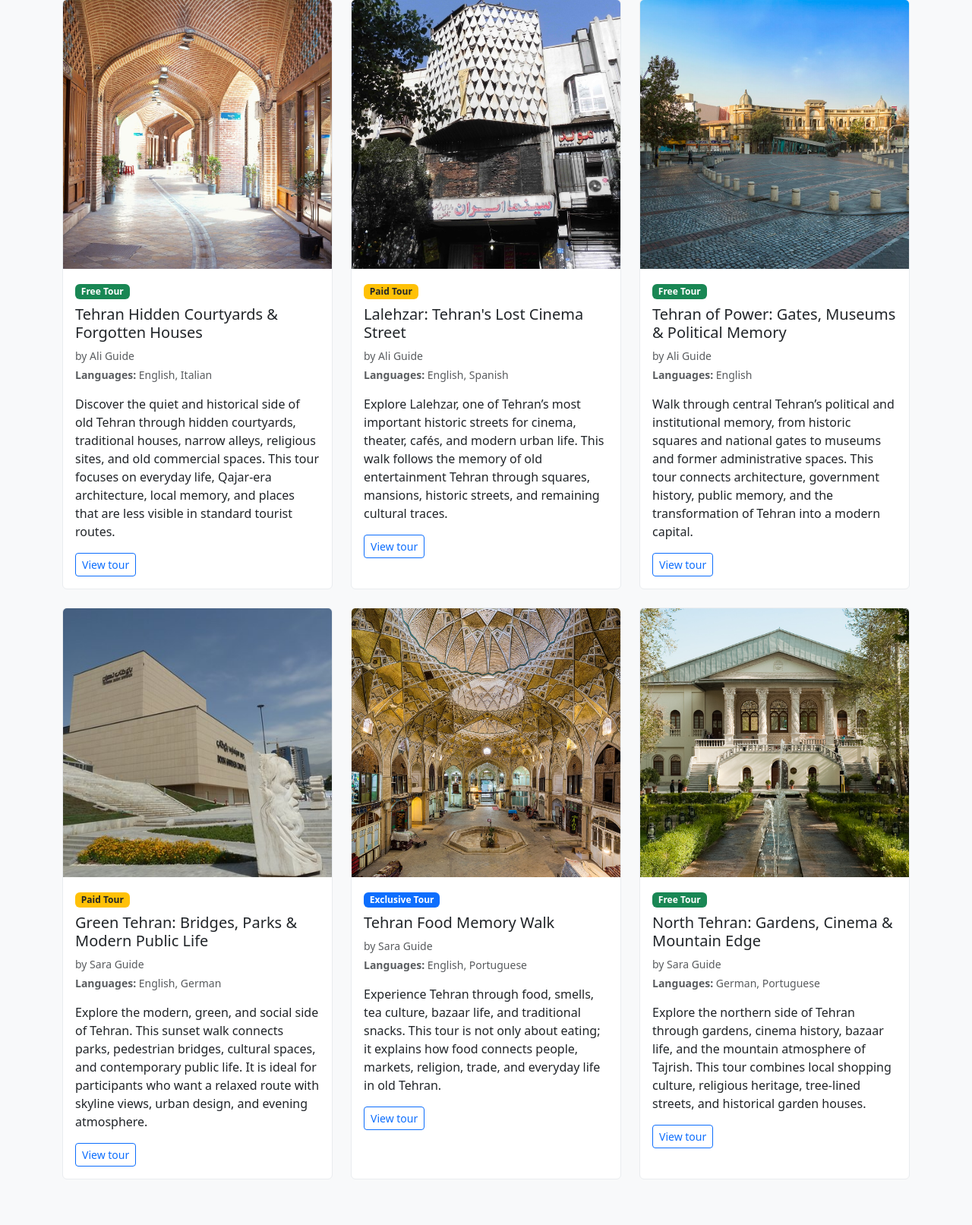
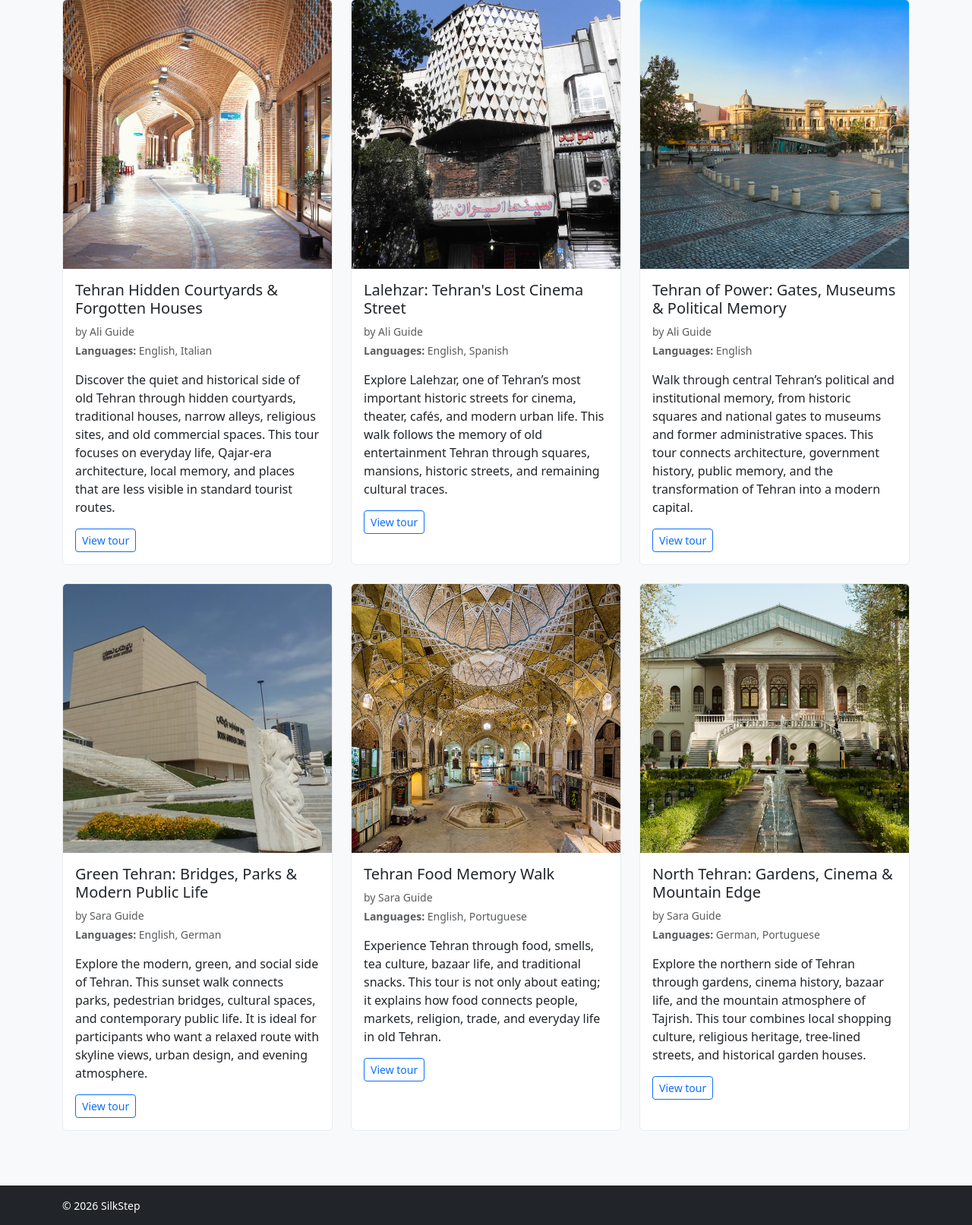
Before and after one commit to Mokeshmiri/SilkStep, a Flask app: page /tours in a window 1280 px wide. Shown: the part 266-1879 px from the top of the page at 76% size. Run offline with Flask 3, Linux system fonts and the light colour scheme; data comes from the database, SQL or seed files in the repository.

Commit message:
remove tour payment label, keep tours free only

```diff
--- a/app.py
+++ b/app.py
@@ -356,7 +356,7 @@ def new_tour():
             request.form.get("txt_title"),
             schedule_display(schedule),
             f"{duration_minutes} minutes",
-            request.form.get("txt_payment"),
+            "Free Tour",
             request.form.get("txt_summary"),
             "",
             request.form.get("txt_meeting_point", "").strip(),
@@ -411,7 +411,7 @@ def edit_tour(tour_id):
             request.form.get("txt_title"),
             schedule_display(schedule),
             f"{duration_minutes} minutes",
-            request.form.get("txt_payment"),
+            "Free Tour",
             request.form.get("txt_summary"),
             tour["photo_url"] or "",
             request.form.get("txt_meeting_point", "").strip(),
--- a/templates/tour.html
+++ b/templates/tour.html
@@ -48,15 +48,6 @@
           <img src="{{ tour.photo_src }}" class="card-img-top" alt="{{ tour.title }}">
         {% endif %}
         <div class="card-body">
-          {% if tour.payment == "Free Tour" %}
-            <span class="badge bg-success mb-2">{{ tour.payment }}</span>
-          {% elif tour.payment == "Paid Tour" %}
-            <span class="badge bg-warning text-dark mb-2">{{ tour.payment }}</span>
-          {% elif tour.payment == "Exclusive Tour" %}
-            <span class="badge bg-primary mb-2">{{ tour.payment }}</span>
-          {% else %}
-            <span class="badge bg-secondary mb-2">{{ tour.payment }}</span>
-          {% endif %}
           <h2 class="h5">{{ tour.title }}</h2>
           <p class="text-muted small mb-1">by {{ tour.guide_name or "SilkStep" }}</p>
           <p class="text-muted small"><strong>Languages:</strong> {{ tour.languages or "Not set" }}</p>
--- a/templates/tour_detail.html
+++ b/templates/tour_detail.html
@@ -19,7 +19,6 @@
   <p><strong>Duration:</strong>
     {% if tour.duration_minutes %}{{ tour.duration_minutes }} minutes{% else %}{{ tour.duration }}{% endif %}
   </p>
-  <p><strong>Payment:</strong> {{ tour.payment }}</p>
   <p><strong>Languages:</strong> {{ tour.languages }}</p>
   <p><strong>Meeting point:</strong> {{ tour.meeting_point or "Not set" }}</p>
   {% if tour.meeting_map_link %}
```
Also changed, not shown: templates/edit_tour.html (+0 -9 lines), templates/home.html (+0 -7 lines), templates/new_tour.html (+0 -9 lines), README.md.
